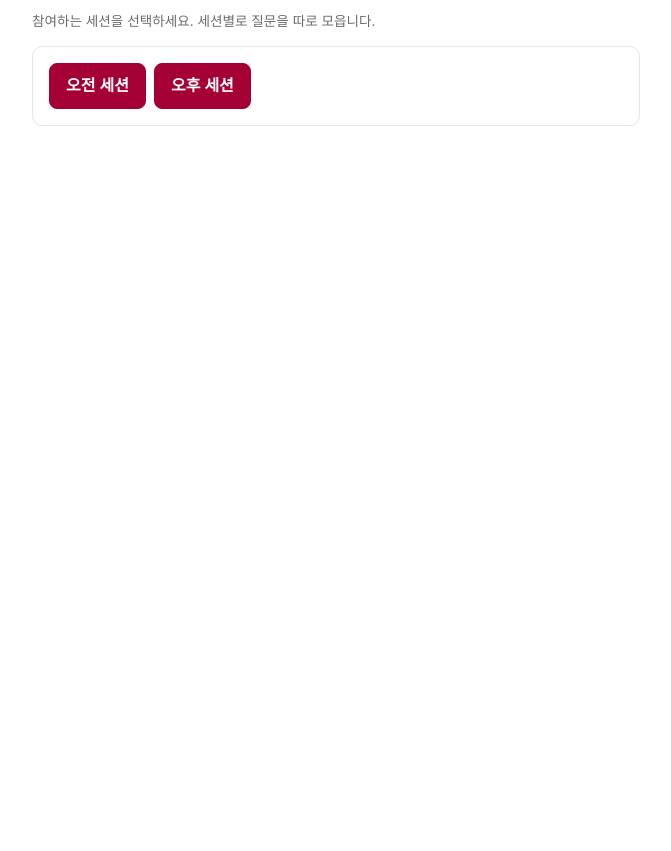
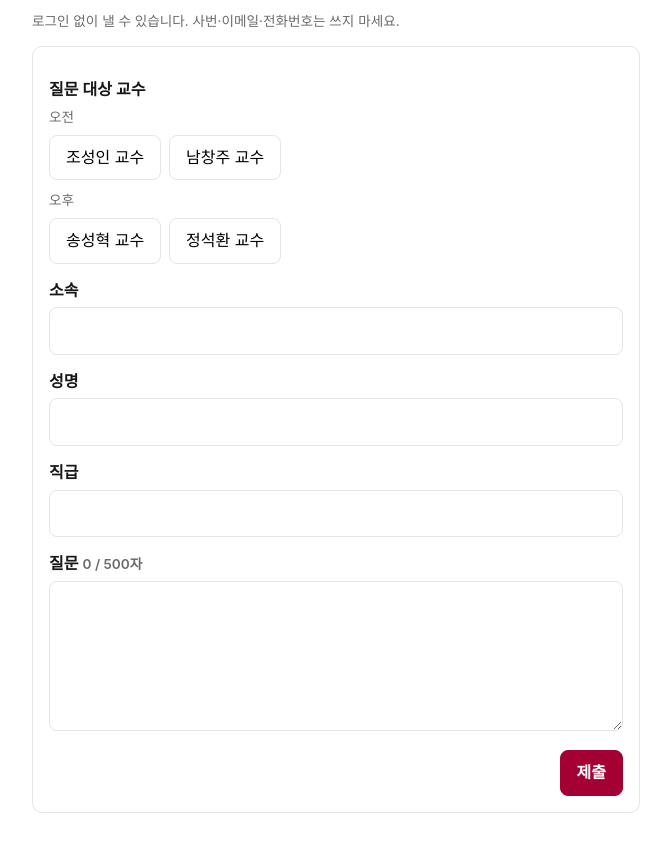
Before and after one commit to foolpoet44/olaf_ask, a website: page public/index.html in a window 1280 px wide. Shown: the part 73-924 px from the top of the page, without its empty margins (304-975 px from the left). Before the commit the page ends 800 px from the top, so only its background shows below. Drawn offline with Linux system fonts and the light colour scheme.

Commit message:
fix: 제출 화면에 교수 4개 버튼 폼 반영 (옛 /am·/pm 안내 화면 제거), 화면 파일 검증 테스트 추가
Co-Authored-By: Claude Sonnet 5.5 <noreply@anthropic.com>
Claude-Session: https://claude.ai/code/session_01PQJrqYxorhCrPXFutuwgMT

```diff
--- a/public/index.html
+++ b/public/index.html
@@ -5,13 +5,24 @@
   <meta name="viewport" content="width=device-width, initial-scale=1">
   <title>질문 제출</title>
   <link rel="stylesheet" href="/style.css">
+  <script type="module" src="/ask.js"></script>
 </head>
 <body>
   <main>
     <h1>질문 제출</h1>
-    <p class="muted small">참여하는 세션을 선택하세요. 세션별로 질문을 따로 모읍니다.</p>
+    <p class="muted small">로그인 없이 낼 수 있습니다. 사번·이메일·전화번호는 쓰지 마세요.</p>
     <section class="card">
-      <div class="row"><a href="/am"><button class="primary" type="button">오전 세션</button></a><a href="/pm"><button class="primary" type="button">오후 세션</button></a></div>
+      <label>질문 대상 교수</label>
+      <p class="small muted" style="margin:2px 0 6px">오전</p>
+      <div class="row"><button type="button" class="prof" data-p="cho" aria-pressed="false">조성인 교수</button><button type="button" class="prof" data-p="nam" aria-pressed="false">남창주 교수</button></div>
+      <p class="small muted" style="margin:10px 0 6px">오후</p>
+      <div class="row"><button type="button" class="prof" data-p="song" aria-pressed="false">송성혁 교수</button><button type="button" class="prof" data-p="jung" aria-pressed="false">정석환 교수</button></div>
+      <label for="affiliation">소속</label><input type="text" id="affiliation" autocomplete="organization">
+      <label for="name">성명</label><input type="text" id="name" autocomplete="name">
+      <label for="title">직급</label><input type="text" id="title">
+      <label for="body">질문 <span class="muted small" id="count"></span></label><textarea id="body" rows="5"></textarea>
+      <div id="out"></div>
+      <div class="row end" style="margin-top:12px"><button class="primary" id="submit">제출</button></div>
     </section>
   </main>
 </body>
```
Also changed, not shown: test/worker.test.js (+12 -0 lines).
